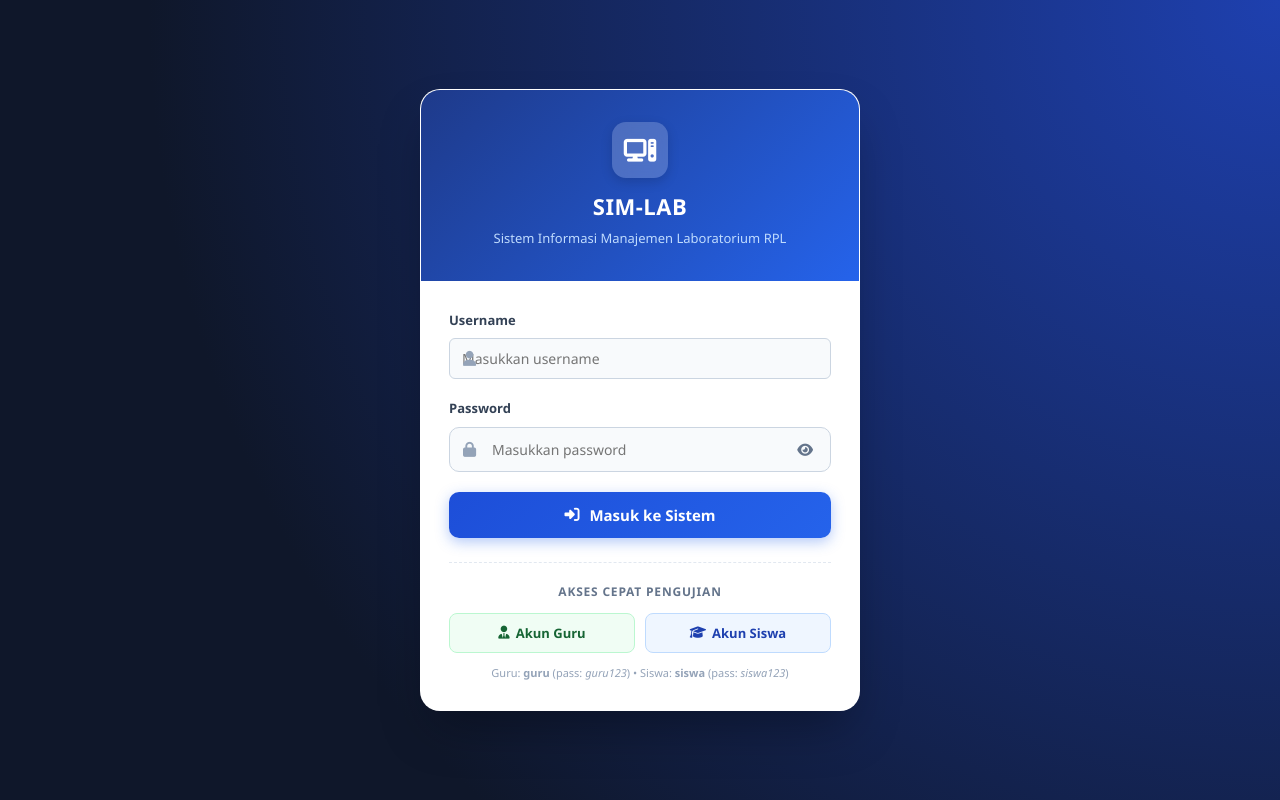
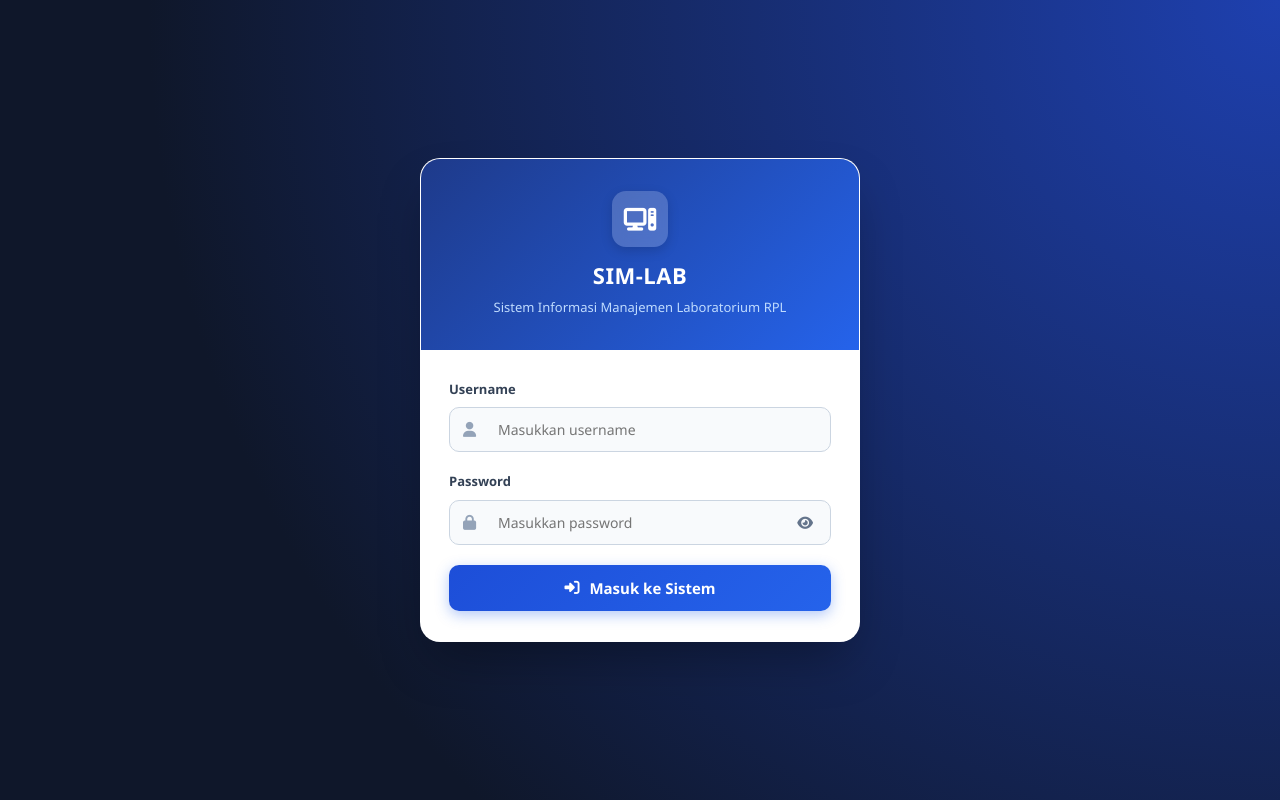
Before and after one commit to sndzilaa/kelompok_3-Jurusan_RPL, a PHP site: page /login.php in a window 1280 px wide. Run offline with PHP 8.4, Linux system fonts and the light colour scheme.

Commit message:
Fix login field spacing
Co-authored-by: Copilot <223556219+Copilot@users.noreply.github.com>

```diff
--- a/login.php
+++ b/login.php
@@ -165,9 +165,10 @@ if (isset($_POST['login'])) {
             pointer-events: none;
         }
 
-        .input-wrapper input {
+        form .input-wrapper input[type="text"],
+        form .input-wrapper input[type="password"] {
             width: 100%;
-            padding: 12px 14px 12px 42px;
+            padding: 12px 14px 12px 48px;
             border: 1.5px solid #cbd5e1;
             border-radius: 10px;
             font-size: 14px;
@@ -177,7 +178,12 @@ if (isset($_POST['login'])) {
             color: #0f172a;
         }
 
-        .input-wrapper input:focus {
+        form .input-wrapper input[type="password"] {
+            padding-right: 42px;
+        }
+
+        form .input-wrapper input[type="text"]:focus,
+        form .input-wrapper input[type="password"]:focus {
             background: #ffffff;
             border-color: #2563eb;
             box-shadow: 0 0 0 4px rgba(37, 99, 235, 0.12);
@@ -223,70 +229,6 @@ if (isset($_POST['login'])) {
             box-shadow: 0 6px 18px rgba(37, 99, 235, 0.45);
         }
 
-        .quick-demo-box {
-            margin-top: 24px;
-            padding-top: 20px;
-            border-top: 1px dashed #e2e8f0;
-            text-align: center;
-        }
-
-        .quick-demo-title {
-            font-size: 12px;
-            text-transform: uppercase;
-            letter-spacing: 0.8px;
-            color: #64748b;
-            font-weight: 700;
-            margin-bottom: 12px;
-        }
-
-        .quick-demo-buttons {
-            display: flex;
-            gap: 10px;
-        }
-
-        .btn-demo {
-            flex: 1;
-            padding: 10px 8px;
-            border-radius: 8px;
-            font-size: 13px;
-            font-weight: 600;
-            cursor: pointer;
-            border: 1px solid transparent;
-            display: flex;
-            align-items: center;
-            justify-content: center;
-            gap: 6px;
-            transition: all 0.2s ease;
-        }
-
-        .btn-demo-guru {
-            background-color: #f0fdf4;
-            color: #166534;
-            border-color: #bbf7d0;
-        }
-
-        .btn-demo-guru:hover {
-            background-color: #dcfce7;
-            border-color: #86efac;
-        }
-
-        .btn-demo-siswa {
-            background-color: #eff6ff;
-            color: #1e40af;
-            border-color: #bfdbfe;
-        }
-
-        .btn-demo-siswa:hover {
-            background-color: #dbeafe;
-            border-color: #93c5fd;
-        }
-
-        .demo-credentials-note {
-            font-size: 11px;
-            color: #94a3b8;
-            margin-top: 12px;
-            line-height: 1.4;
-        }
     </style>
 </head>
 
@@ -341,20 +283,6 @@ if (isset($_POST['login'])) {
                 </button>
             </form>
 
-            <div class="quick-demo-box">
-                <div class="quick-demo-title">Akses Cepat Pengujian</div>
-                <div class="quick-demo-buttons">
-                    <button type="button" class="btn-demo btn-demo-guru" onclick="setDemo('guru', 'guru123')">
-                        <i class="fa-solid fa-user-tie"></i> Akun Guru
-                    </button>
-                    <button type="button" class="btn-demo btn-demo-siswa" onclick="setDemo('siswa', 'siswa123')">
-                        <i class="fa-solid fa-graduation-cap"></i> Akun Siswa
-                    </button>
-                </div>
-                <div class="demo-credentials-note">
-                    Guru: <b>guru</b> (pass: <i>guru123</i>) &bull; Siswa: <b>siswa</b> (pass: <i>siswa123</i>)
-                </div>
-            </div>
         </div>
     </div>
 
@@ -376,12 +304,6 @@ if (isset($_POST['login'])) {
             }
         });
 
-        // Fitur akses cepat demo akun
-        function setDemo(username, password) {
-            document.getElementById('username').value = username;
-            document.getElementById('password').value = password;
-            document.getElementById('loginForm').submit();
-        }
     </script>
 </body>
 
```
